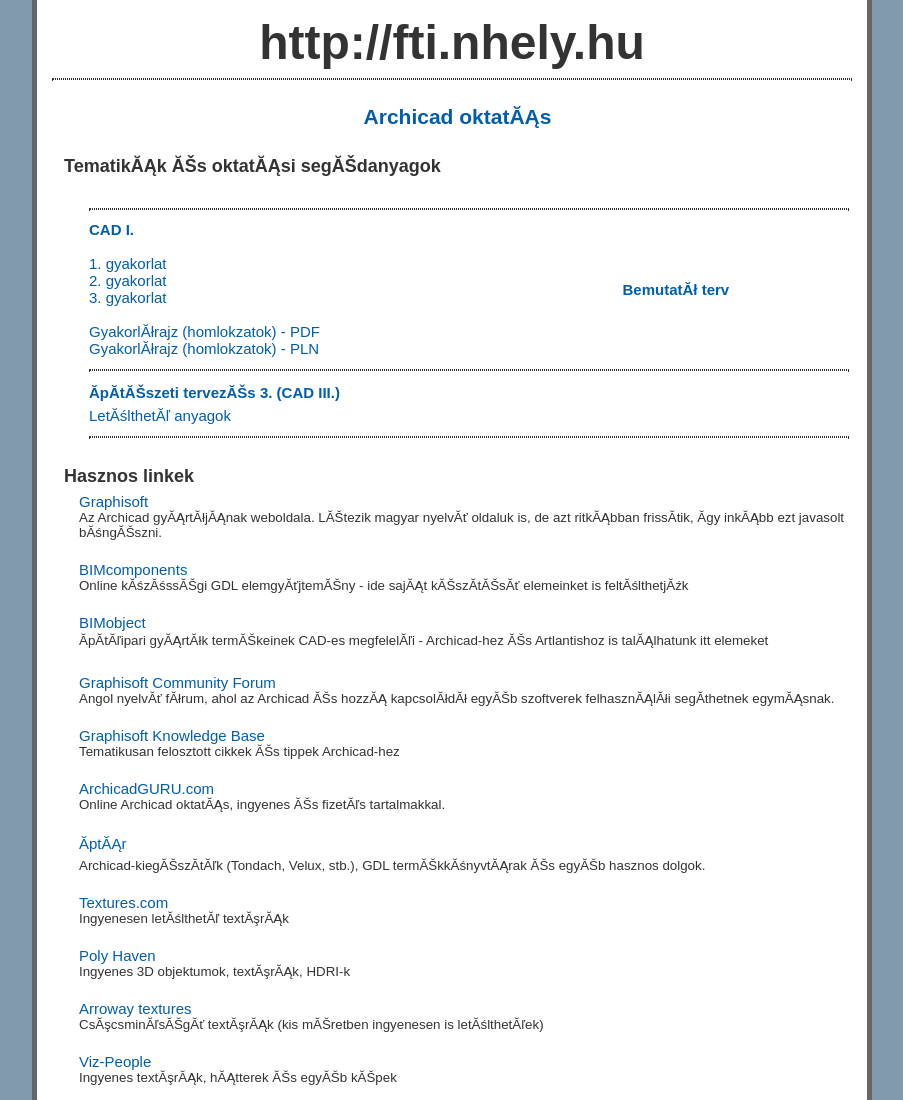
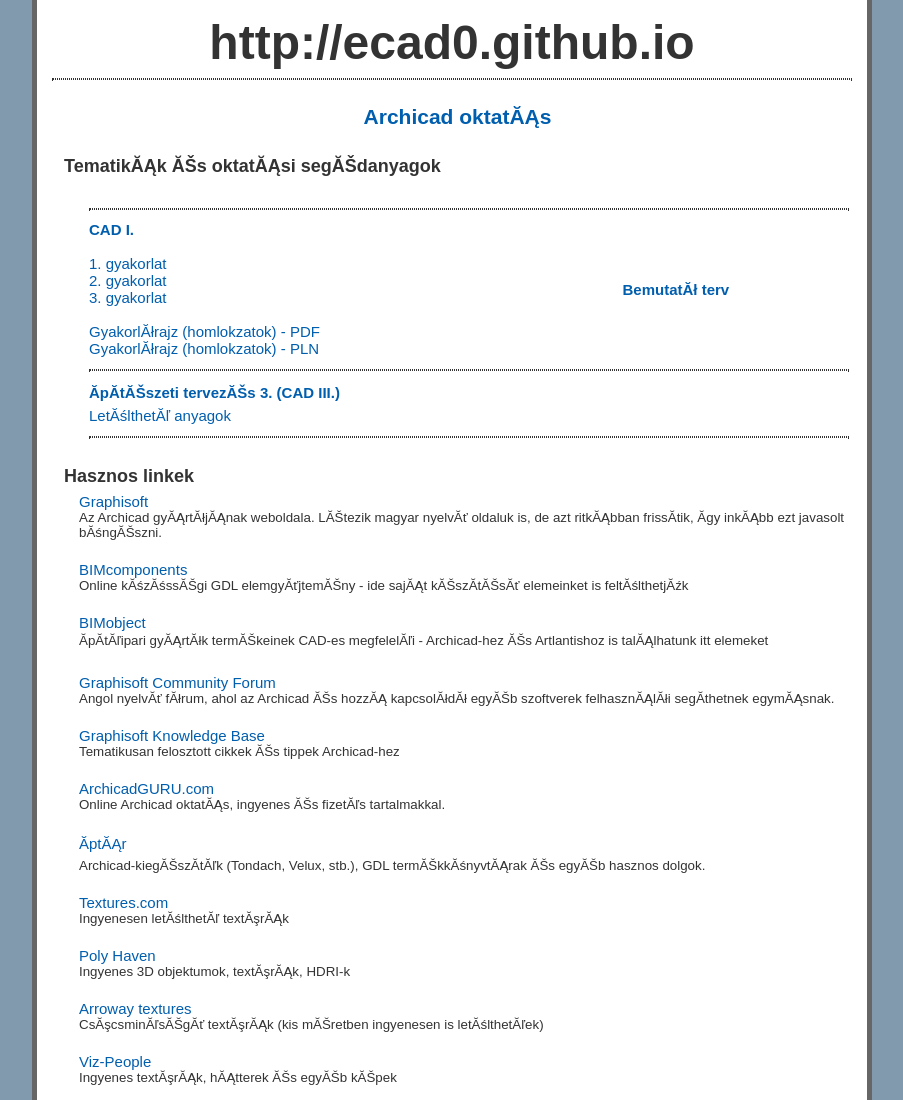
Before and after one commit to ecad0/ecad0.github.io, a plain HTML site: page index.html in a window 1280 px wide. Shown: the top 1100 px of the page, without its empty margins (188-1091 px from the left). Drawn offline with Linux system fonts and the light colour scheme.

Commit message:
Update header link in index.html

```diff
--- a/index.html
+++ b/index.html
@@ -12,7 +12,7 @@
 <body>
 <div id="cont">
 <div id="header">
-	<font size=+7><b>http://fti.nhely.hu</b></font>
+	<font size=+7><b>http://ecad0.github.io</b></font>
 	<hr style="border: 1px dotted;">
 	<br>
 	<h1><a href="https://www.dropbox.com/request/lwsrrpv23udeit7n02ri">Archicad oktatás</a></h1>
```
